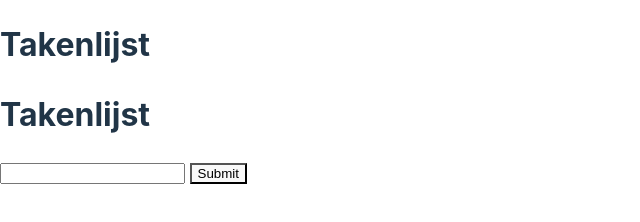
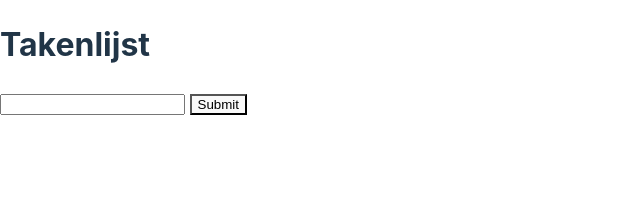
Before and after one commit to Irirwanirira/OOP-takenlijst, a website built with Vite: page index.html in a window 1280 px wide. Shown: the whole page, without its empty margins (0-640 px from the left). Built offline with nearby package versions, Linux system fonts and the light colour scheme.

Commit message:
Codebase optimization

```diff
--- a/index.html
+++ b/index.html
@@ -9,8 +9,6 @@
   <body>
     <div id="app">
       <h1>Takenlijst</h1>
-      <h1>Takenlijst</h1>
-
       <form action="" data-form>
         <input type="text" data-input>
         <button>Submit</button>
```
